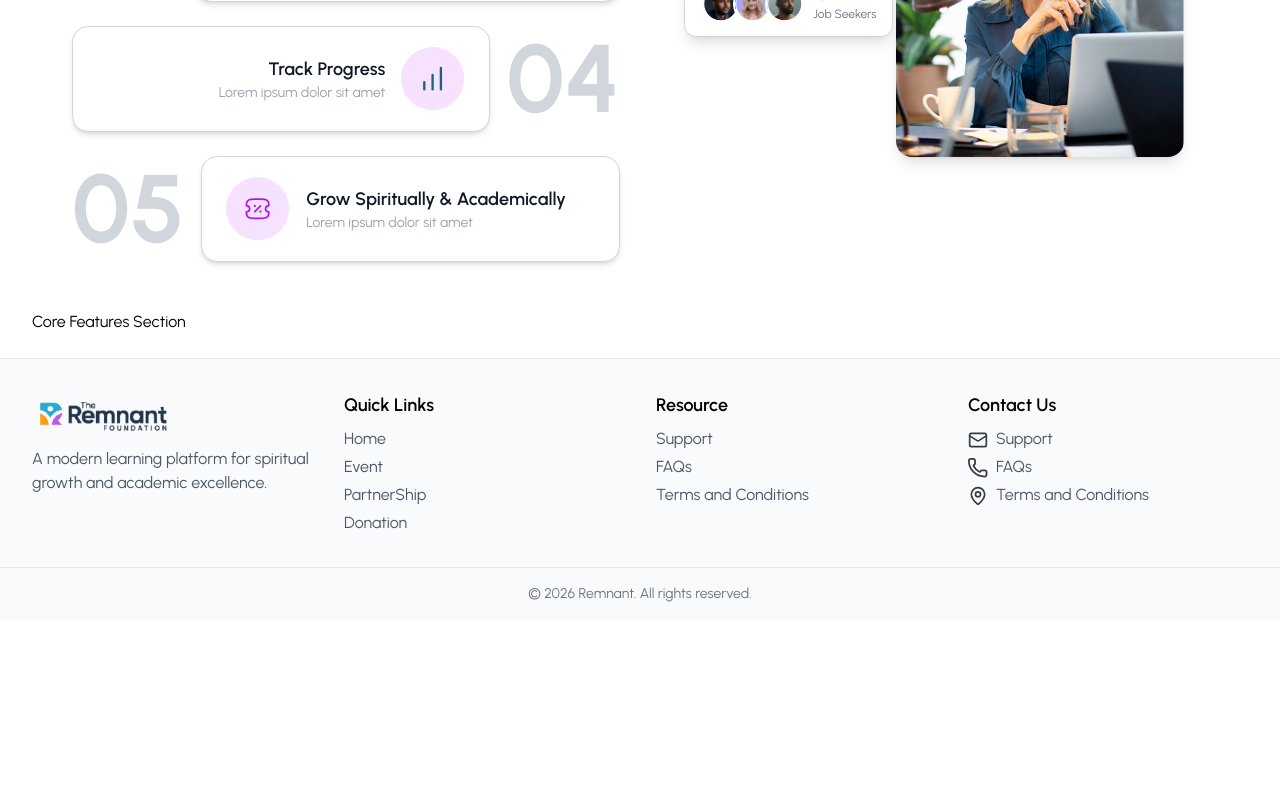
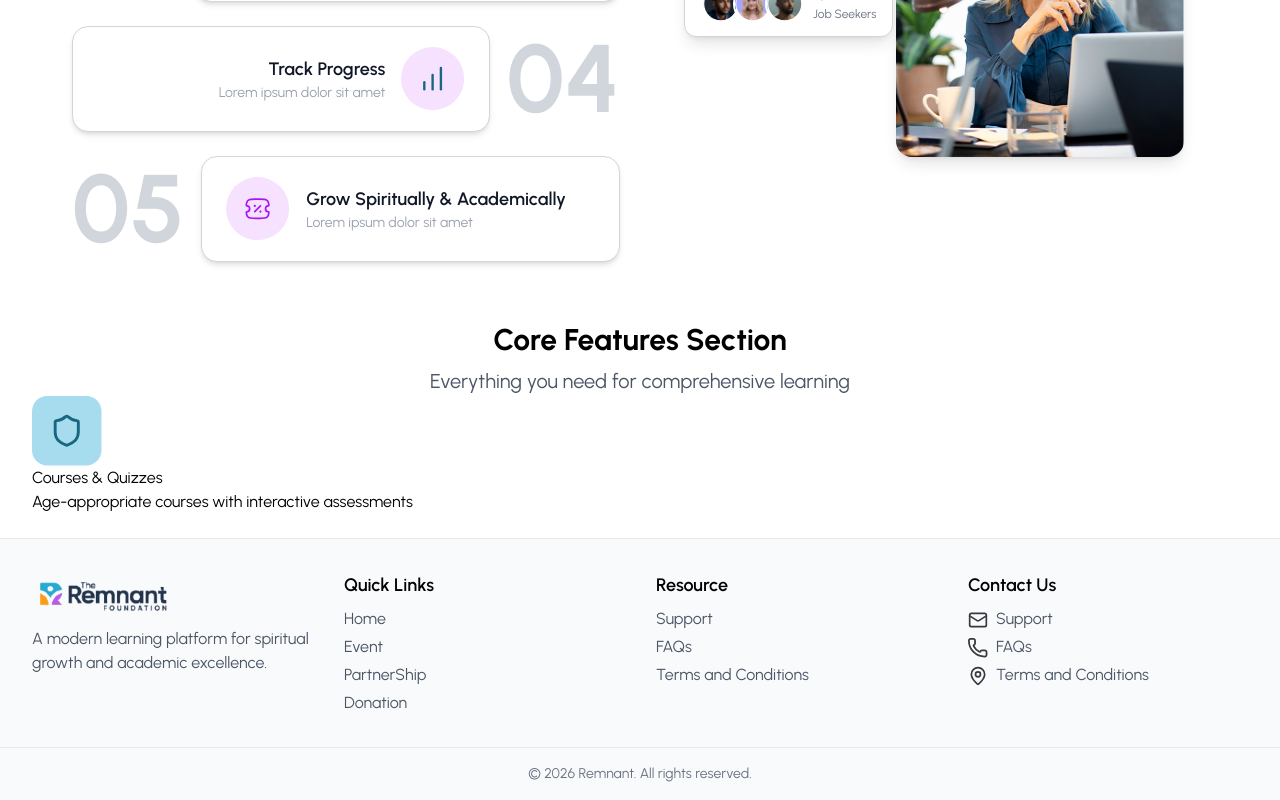
Before and after one commit to naimsheikh8020/Bible-Lms-Remnant-, a React (Vite) app: page / in a window 1280 px wide. Shown: the part 1845-2645 px from the top of the page. Before the commit the page ends 2465 px from the top, so only its background shows below. Built offline with nearby package versions, Linux system fonts and the light colour scheme.

Commit message:
core features section heading added

```diff
--- /dev/null
+++ b/src/Components/CoreFeaturesSectionCard.tsx
@@ -0,0 +1,14 @@
+import type { CoreFeaturesCardComponentProps } from '../types/CoreFeaturessCardComponentProps';
+const CoreFeaturesSectionCard = ({title, description, img}: CoreFeaturesCardComponentProps) => {
+  return (
+    <div>
+      <div>
+        <img src={img} alt={title} />
+        <h3>{title}</h3>
+        <p>{description}</p>
+      </div>
+    </div>
+  )
+}
+
+export default CoreFeaturesSectionCard
--- a/src/Page/HomePage/HomeSection/CoreFeaturesSection.tsx
+++ b/src/Page/HomePage/HomeSection/CoreFeaturesSection.tsx
@@ -1,8 +1,16 @@
+import { assets } from "../../../assets/assets"
+import CoreFeaturesSectionCard from "../../../Components/CoreFeaturesSectionCard"
 
 const CoreFeaturesSection = () => {
   return (
     <div>
-      <h1>Core Features Section</h1>
+      <div className="text-center mt-3">
+        <h1 className="text-3xl font-bold ">Core Features Section</h1>
+        <p className="text-gray-600 mt-2 text-[20px]">Everything you need for comprehensive learning</p>
+      </div>
+      <div>
+        <CoreFeaturesSectionCard img={assets.Admin} title="Courses & Quizzes" description="Age-appropriate courses with interactive assessments"/>
+      </div>
     </div>
   )
 }
--- /dev/null
+++ b/src/types/CoreFeaturessCardComponentProps.tsx
@@ -0,0 +1,5 @@
+export interface CoreFeaturesCardComponentProps {
+  title: string;
+  description: string;
+  img: string;
+}
```
